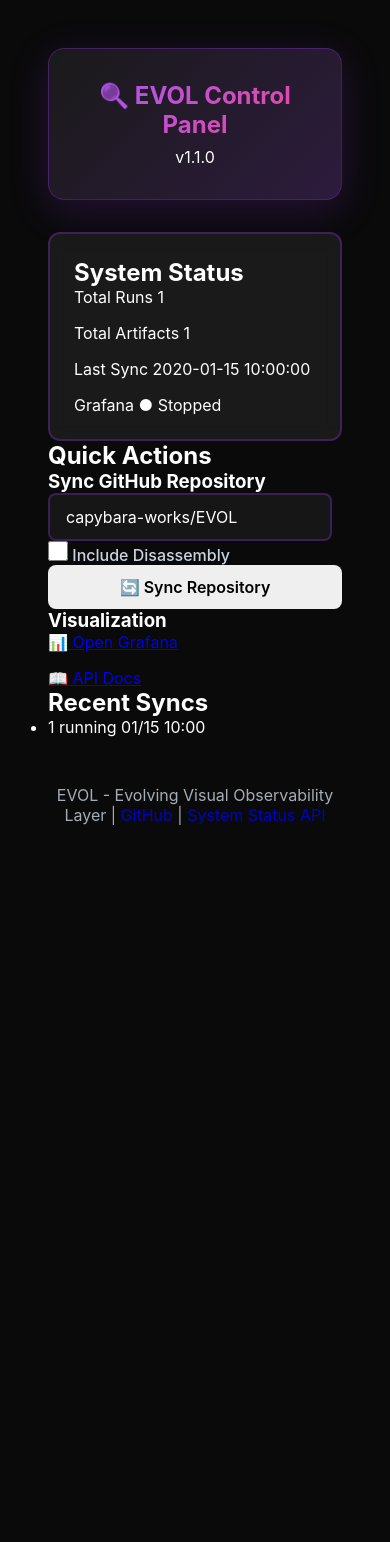
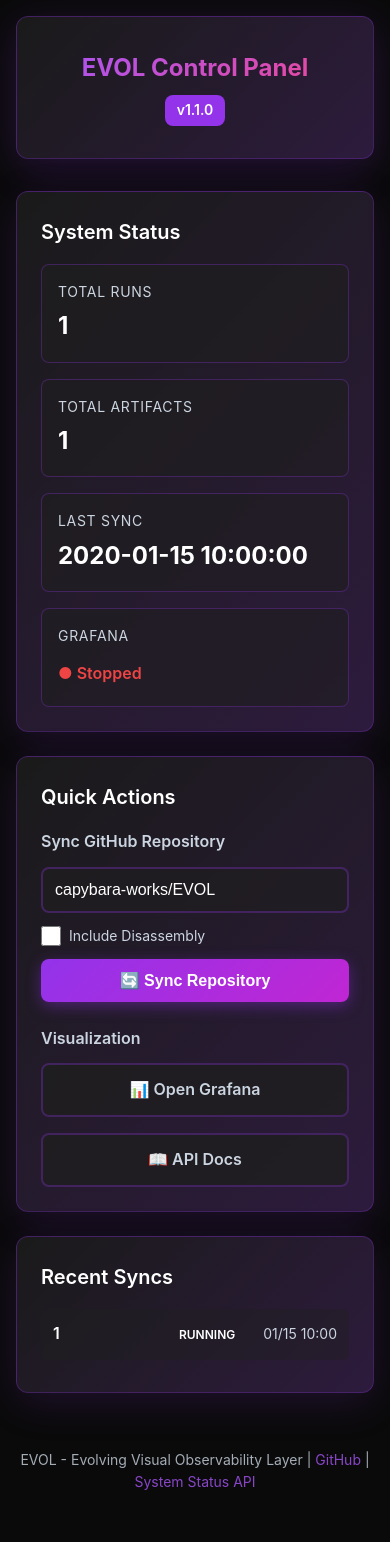
Before and after one commit to capybara-works/EVOL, a FastAPI app: page / in a window 390 px wide. Before the commit the page ends 825 px from the top, so only its background shows below. Run offline with FastAPI, Linux system fonts and the light colour scheme; tables that the repository leaves empty hold one stand-in row (values such as "Sample post").

Commit message:
fix: Restore original layout structure with dark theme
- Remove magnifying glass emoji from title
- Restore original HTML class names (stat, stat-label, stat-value, etc.)
- Keep dark theme color scheme (black bg, purple accents, white text)
- Fix grid layout and card structures
- Maintain responsive design
- Preserve all interactive elements

```diff
--- a/evol/ui/static/style.css
+++ b/evol/ui/static/style.css
@@ -1,14 +1,15 @@
 :root {
-    --primary-color: #2563eb;
-    --secondary-color: #64748b;
-    --success-color: #10b981;
-    --warning-color: #f59e0b;
-    --danger-color: #ef4444;
-    --bg-color: #f8fafc;
-    --card-bg: #ffffff;
-    --text-color: #1e293b;
-    --border-color: #e2e8f0;
-    --shadow: 0 1px 3px 0 rgb(0 0 0 / 0.1), 0 1px 2px -1px rgb(0 0 0 / 0.1);
+    --primary-purple: #9333ea;
+    --secondary-purple: #a855f7;
+    --dark-purple: #7e22ce;
+    --light-purple: #c084fc;
+    --bg-black: #0a0a0a;
+    --card-bg: #1a1a1a;
+    --card-bg-gradient: linear-gradient(135deg, #1a1a1a 0%, #2d1b3d 100%);
+    --border-purple: rgba(147, 51, 234, 0.3);
+    --text-white: #ffffff;
+    --text-gray: #cbd5e1;
+    --text-muted: #64748b;
 }
 
 * {
@@ -18,186 +19,173 @@
 }
 
 body {
-    font-family: 'Inter', -apple-system, BlinkMacSystemFont, 'Segoe UI', system-ui, sans-serif;
-    background: #0a0a0a;
-    min-height: 100vh;
-    padding: 2rem;
-    color: #ffffff;
+    font-family: -apple-system, BlinkMacSystemFont, 'Segoe UI', Roboto, 'Helvetica Neue', Arial, sans-serif;
+    background-color: var(--bg-black);
+    color: var(--text-white);
+    line-height: 1.6;
 }
 
 .container {
     max-width: 1200px;
     margin: 0 auto;
+    padding: 2rem;
 }
 
 header {
-    background: linear-gradient(135deg, #1a1a1a 0%, #2d1b3d 100%);
+    background: var(--card-bg-gradient);
     padding: 2rem;
-    border-radius: 16px;
-    box-shadow: 0 10px 40px rgba(147, 51, 234, 0.2);
+    border-radius: 12px;
     margin-bottom: 2rem;
     text-align: center;
-    border: 1px solid rgba(147, 51, 234, 0.3);
+    border: 1px solid var(--border-purple);
+    box-shadow: 0 10px 40px rgba(147, 51, 234, 0.2);
 }
 
 header h1 {
-    font-size: 2.5rem;
+    font-size: 2rem;
     font-weight: 700;
-    background: linear-gradient(135deg, #a855f7 0%, #ec4899 100%);
+    background: linear-gradient(135deg, var(--secondary-purple) 0%, #ec4899 100%);
     -webkit-background-clip: text;
     -webkit-text-fill-color: transparent;
     background-clip: text;
-    margin-bottom: 0.5rem;
 }
 
-.subtitle {
-    color: #cbd5e1;
-    font-size: 1.1rem;
+.version {
+    background: var(--primary-purple);
+    color: white;
+    padding: 0.25rem 0.75rem;
+    border-radius: 0.5rem;
+    font-size: 0.875rem;
+    font-weight: 600;
+    display: inline-block;
+    margin-top: 0.5rem;
 }
 
-.dashboard {
-    display: grid;
-    gap: 2rem;
+.status-card,
+.actions-card,
+.recent-card {
+    background: var(--card-bg-gradient);
+    border-radius: 12px;
+    padding: 1.5rem;
+    margin-bottom: 1.5rem;
+    border: 1px solid var(--border-purple);
+    box-shadow: 0 10px 40px rgba(147, 51, 234, 0.15);
 }
 
-.status-section {
-    background: linear-gradient(135deg, #1a1a1a 0%, #2d1b3d 100%);
-    padding: 2rem;
-    border-radius: 16px;
-    box-shadow: 0 10px 40px rgba(147, 51, 234, 0.15);
-    border: 1px solid rgba(147, 51, 234, 0.2);
+h2 {
+    font-size: 1.25rem;
+    font-weight: 600;
+    margin-bottom: 1rem;
+    color: var(--text-white);
 }
 
-.status-section h2 {
-    font-size: 1.5rem;
-    margin-bottom: 1.5rem;
-    color: #ffffff;
-    display: flex;
-    align-items: center;
-    gap: 0.5rem;
+h3 {
+    font-size: 1rem;
+    font-weight: 600;
+    margin-bottom: 0.75rem;
+    color: var(--text-gray);
 }
 
 .status-grid {
     display: grid;
     grid-template-columns: repeat(auto-fit, minmax(200px, 1fr));
-    gap: 1rem;
+    gap: 1.5rem;
 }
 
-.status-card {
-    background: rgba(30, 30, 30, 0.8);
-    padding: 1.5rem;
-    border-radius: 12px;
-    border: 2px solid rgba(147, 51, 234, 0.3);
+.stat {
+    display: flex;
+    flex-direction: column;
+    background: rgba(30, 30, 30, 0.6);
+    padding: 1rem;
+    border-radius: 8px;
+    border: 1px solid var(--border-purple);
     transition: all 0.3s ease;
-    backdrop-filter: blur(10px);
 }
 
-.status-card:hover {
-    border-color: #a855f7;
+.stat:hover {
+    border-color: var(--secondary-purple);
     transform: translateY(-2px);
     box-shadow: 0 8px 20px rgba(168, 85, 247, 0.3);
-    background: rgba(45, 27, 61, 0.6);
 }
 
-.status-label {
+.stat-label {
     font-size: 0.875rem;
-    color: #cbd5e1;
+    color: var(--text-gray);
+    margin-bottom: 0.25rem;
     text-transform: uppercase;
     letter-spacing: 0.05em;
-    margin-bottom: 0.5rem;
 }
 
-.status-value {
-    font-size: 2rem;
+.stat-value {
+    font-size: 1.5rem;
     font-weight: 700;
-    color: #ffffff;
+    color: var(--text-white);
 }
 
-.status-value.running {
+.status-indicator {
+    font-size: 1rem;
+    font-weight: 600;
+}
+
+.status-indicator.running {
     color: #10b981;
 }
 
-.status-value.stopped {
+.status-indicator.stopped {
     color: #ef4444;
 }
 
-.actions-section {
-    background: linear-gradient(135deg, #1a1a1a 0%, #2d1b3d 100%);
-    padding: 2rem;
-    border-radius: 16px;
-    box-shadow: 0 10px 40px rgba(147, 51, 234, 0.15);
-    border: 1px solid rgba(147, 51, 234, 0.2);
+.action-section {
+    margin-bottom: 1.5rem;
 }
 
-.actions-section h2 {
-    font-size: 1.5rem;
-    margin-bottom: 1.5rem;
-    color: #ffffff;
+.action-section:last-child {
+    margin-bottom: 0;
 }
 
-.action-group {
-    margin-bottom: 2rem;
-}
-
-.action-group h3 {
-    font-size: 1.125rem;
-    color: #cbd5e1;
-    margin-bottom: 1rem;
-}
-
-form {
+.sync-form {
     display: flex;
     flex-direction: column;
-    gap: 1rem;
-}
-
-.form-group {
-    display: flex;
-    flex-direction: column;
-    gap: 0.5rem;
-}
-
-label {
-    font-weight: 500;
-    color: #cbd5e1;
+    gap: 0.75rem;
 }
 
 input[type="text"] {
-    padding: 0.75rem 1rem;
-    border: 2px solid rgba(147, 51, 234, 0.3);
+    padding: 0.75rem;
+    border: 2px solid var(--border-purple);
     border-radius: 8px;
     font-size: 1rem;
     transition: all 0.3s ease;
-    font-family: inherit;
     background: rgba(30, 30, 30, 0.6);
-    color: #ffffff;
+    color: var(--text-white);
 }
 
 input[type="text"]::placeholder {
-    color: #64748b;
+    color: var(--text-muted);
 }
 
 input[type="text"]:focus {
     outline: none;
-    border-color: #a855f7;
+    border-color: var(--secondary-purple);
     box-shadow: 0 0 0 3px rgba(168, 85, 247, 0.2);
-    background: rgba(45, 27, 61, 0.4);
 }
 
-.checkbox-group {
+.checkbox-label {
     display: flex;
     align-items: center;
     gap: 0.5rem;
+    font-size: 0.875rem;
+    cursor: pointer;
+    color: var(--text-gray);
 }
 
-input[type="checkbox"] {
+.checkbox-label input[type="checkbox"] {
     width: 1.25rem;
     height: 1.25rem;
     cursor: pointer;
-    accent-color: #a855f7;
+    accent-color: var(--secondary-purple);
 }
 
-button {
+.btn {
     padding: 0.75rem 1.5rem;
     border: none;
     border-radius: 8px;
@@ -205,31 +193,33 @@ button {
     font-weight: 600;
     cursor: pointer;
     transition: all 0.3s ease;
-    font-family: inherit;
+    text-decoration: none;
+    display: inline-block;
+    text-align: center;
 }
 
-button.primary {
-    background: linear-gradient(135deg, #9333ea 0%, #c026d3 100%);
+.btn-primary {
+    background: linear-gradient(135deg, var(--primary-purple) 0%, #c026d3 100%);
     color: white;
     box-shadow: 0 4px 15px rgba(147, 51, 234, 0.4);
 }
 
-button.primary:hover {
+.btn-primary:hover {
     transform: translateY(-2px);
     box-shadow: 0 8px 25px rgba(147, 51, 234, 0.6);
-    background: linear-gradient(135deg, #a855f7 0%, #d946ef 100%);
+    background: linear-gradient(135deg, var(--secondary-purple) 0%, #d946ef 100%);
 }
 
-button.secondary {
+.btn-secondary {
     background: rgba(30, 30, 30, 0.8);
-    color: #cbd5e1;
-    border: 2px solid rgba(147, 51, 234, 0.3);
+    color: var(--text-gray);
+    border: 2px solid var(--border-purple);
 }
 
-button.secondary:hover {
+.btn-secondary:hover {
     background: rgba(45, 27, 61, 0.6);
-    border-color: #a855f7;
-    color: #ffffff;
+    border-color: var(--secondary-purple);
+    color: var(--text-white);
 }
 
 .button-group {
@@ -238,64 +228,103 @@ button.secondary:hover {
     flex-wrap: wrap;
 }
 
-.syncs-section {
-    background: linear-gradient(135deg, #1a1a1a 0%, #2d1b3d 100%);
-    padding: 2rem;
-    border-radius: 16px;
-    box-shadow: 0 10px 40px rgba(147, 51, 234, 0.15);
-    border: 1px solid rgba(147, 51, 234, 0.2);
+.status-message {
+    margin-top: 0.75rem;
+    padding: 0.75rem;
+    border-radius: 8px;
+    font-size: 0.875rem;
+    display: none;
 }
 
-.syncs-section h2 {
-    font-size: 1.5rem;
-    margin-bottom: 1.5rem;
-    color: #ffffff;
+.status-message.success {
+    background: rgba(16, 185, 129, 0.15);
+    color: #6ee7b7;
+    border: 2px solid #10b981;
+    display: block;
 }
 
-table {
-    width: 100%;
-    border-collapse: collapse;
+.status-message.error {
+    background: rgba(239, 68, 68, 0.15);
+    color: #fca5a5;
+    border: 2px solid #ef4444;
+    display: block;
 }
 
-thead {
-    background: rgba(30, 30, 30, 0.6);
-    border-bottom: 2px solid rgba(147, 51, 234, 0.3);
+.sync-list {
+    list-style: none;
 }
 
-th {
-    text-align: left;
-    padding: 1rem;
-    font-weight: 600;
-    color: #cbd5e1;
-    text-transform: uppercase;
-    font-size: 0.875rem;
-    letter-spacing: 0.05em;
+.sync-item {
+    display: flex;
+    justify-content: space-between;
+    align-items: center;
+    padding: 0.75rem;
+    border-bottom: 1px solid var(--border-purple);
+    background: rgba(30, 30, 30, 0.4);
+    margin-bottom: 0.5rem;
+    border-radius: 6px;
 }
 
-td {
-    padding: 1rem;
-    border-top: 1px solid rgba(147, 51, 234, 0.2);
-    color: #e2e8f0;
+.sync-item:last-child {
+    border-bottom: none;
 }
 
-.empty-state {
+.sync-repo {
+    font-weight: 600;
+    flex: 1;
+    color: var(--text-white);
+}
+
+.sync-status {
+    padding: 0.25rem 0.75rem;
+    border-radius: 0.25rem;
+    font-size: 0.75rem;
+    font-weight: 600;
+    text-transform: uppercase;
+    margin-right: 1rem;
+}
+
+.sync-status.status-success {
+    background-color: rgba(16, 185, 129, 0.2);
+    color: #6ee7b7;
+}
+
+.sync-status.status-failure {
+    background-color: rgba(239, 68, 68, 0.2);
+    color: #fca5a5;
+}
+
+.sync-status.status-cancelled {
+    background-color: rgba(245, 158, 11, 0.2);
+    color: #fcd34d;
+}
+
+.sync-time {
+    color: var(--text-gray);
+    font-size: 0.875rem;
+}
+
+.empty-message {
+    color: var(--text-muted);
     text-align: center;
-    padding: 3rem;
-    color: #64748b;
+    padding: 2rem;
 }
 
 footer {
-    margin-top: 3rem;
     text-align: center;
-    color: #cbd5e1;
+    padding: 2rem 0;
+    color: var(--text-gray);
+    font-size: 0.875rem;
     opacity: 0.8;
 }
 
 footer a {
+    color: var(--secondary-purple);
     text-decoration: none;
 }
 
 footer a:hover {
+    color: var(--light-purple);
     text-decoration: underline;
 }
 
--- a/evol/ui/templates/index.html
+++ b/evol/ui/templates/index.html
@@ -1,15 +1,17 @@
 <!DOCTYPE html>
-<html lang="ja">
+<html lang="en">
+
 <head>
     <meta charset="UTF-8">
     <meta name="viewport" content="width=device-width, initial-scale=1.0">
     <title>EVOL Control Panel</title>
     <link rel="stylesheet" href="/static/style.css">
 </head>
+
 <body>
     <div class="container">
         <header>
-            <h1>🔍 EVOL Control Panel</h1>
+            <h1>EVOL Control Panel</h1>
             <span class="version">v1.1.0</span>
         </header>
 
@@ -53,12 +55,7 @@
             <div class="action-section">
                 <h3>Sync GitHub Repository</h3>
                 <div class="sync-form">
-                    <input
-                        type="text"
-                        id="project-input"
-                        placeholder="owner/repository"
-                        value="capybara-works/EVOL"
-                    >
+                    <input type="text" id="project-input" placeholder="owner/repository" value="capybara-works/EVOL">
                     <label class="checkbox-label">
                         <input type="checkbox" id="disasm-checkbox">
                         Include Disassembly
@@ -116,4 +113,5 @@
 
     <script src="/static/app.js"></script>
 </body>
+
 </html>
```
Lines whose indentation alone changed are shown as unchanged.
